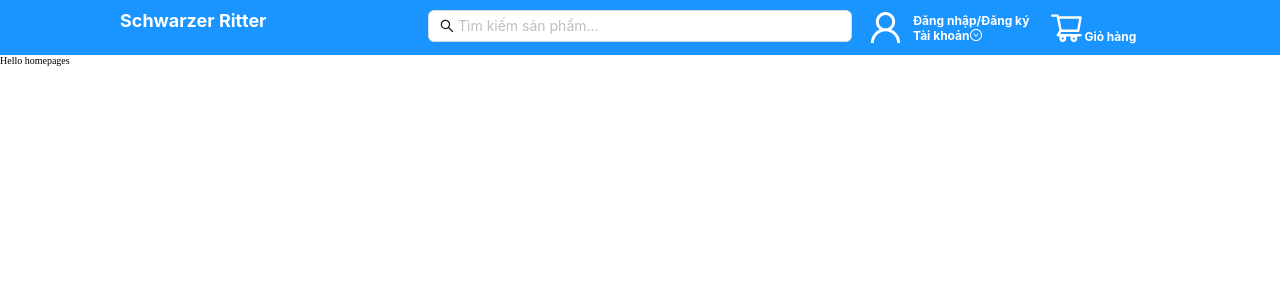
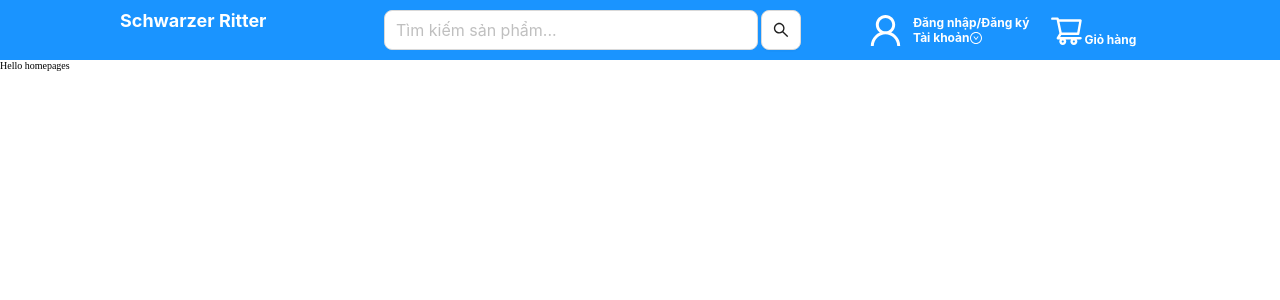
Before and after one commit to SatomiJin/Web-sales, a React (Create React App) app: page / in a window 1280 px wide. Shown: the top 300 px of the page. Built offline with nearby package versions, Linux system fonts and the light colour scheme.

Commit message:
chỉnh sửa CSS Search

```diff
--- a/src/components/HeaderrComponent/Header.css
+++ b/src/components/HeaderrComponent/Header.css
@@ -6,6 +6,7 @@
     font-size: 12px;
     font-weight: bold;
     color: #fff;
+    align-items: center;
 }
 
 /* icon */
--- a/src/components/HeaderrComponent/Header.js
+++ b/src/components/HeaderrComponent/Header.js
@@ -4,7 +4,6 @@ import {
   WrapperHeaderAccount,
   WrapperTextHeader,
 } from "./Styles";
-import Search from "antd/es/transfer/search";
 import {
   UserOutlined,
   ShoppingCartOutlined,
@@ -12,22 +11,17 @@ import {
 } from "@ant-design/icons";
 
 import "./Header.css";
+import InputSearch from "../inputSearch/InputSearch";
 
 function Header() {
   return (
     <div>
       <WrapperHeader gutter={16}>
-        <Col span={7} className="header-left">
+        <Col span={6} className="header-left">
           <WrapperTextHeader>Schwarzer Ritter</WrapperTextHeader>
         </Col>
-        <Col span={10} className="header-middle">
-          <Search
-            placeholder="Tìm kiếm sản phẩm..."
-            //allowClear
-            enterButton="Search"
-            size="large"
-            //onSearch={onSearch}
-          />
+        <Col span={11} className="header-middle">
+          <InputSearch size="large" placeholder="Tìm kiếm sản phẩm..." />
         </Col>
         <Col span={7} className="header-right">
           <WrapperHeaderAccount>
--- /dev/null
+++ b/src/components/inputSearch/InputSearch.css
@@ -0,0 +1,18 @@
+.search{
+    display: flex;
+}
+
+.search-input{
+    width: 80%;
+    height: 40px;
+    margin-right: 3px;
+    caret-color:rgba(254, 44, 85, 1);
+
+}
+.search-input:hover{
+    border: 1px solid black;
+}
+.search-button{
+    width: 10%;
+    padding: 5px;
+}
--- /dev/null
+++ b/src/components/inputSearch/InputSearch.js
@@ -0,0 +1,20 @@
+import { Button, Input } from "antd";
+import { SearchOutlined } from "@ant-design/icons";
+
+import "./InputSearch.css";
+
+function InputSearch(props) {
+  const { size, placeholder } = props;
+  return (
+    <div className="Search">
+      <Input className="search-input" size={size} placeholder={placeholder} />
+      <Button
+        className="search-button"
+        size={size}
+        icon={<SearchOutlined />}
+      ></Button>
+    </div>
+  );
+}
+
+export default InputSearch;
```
